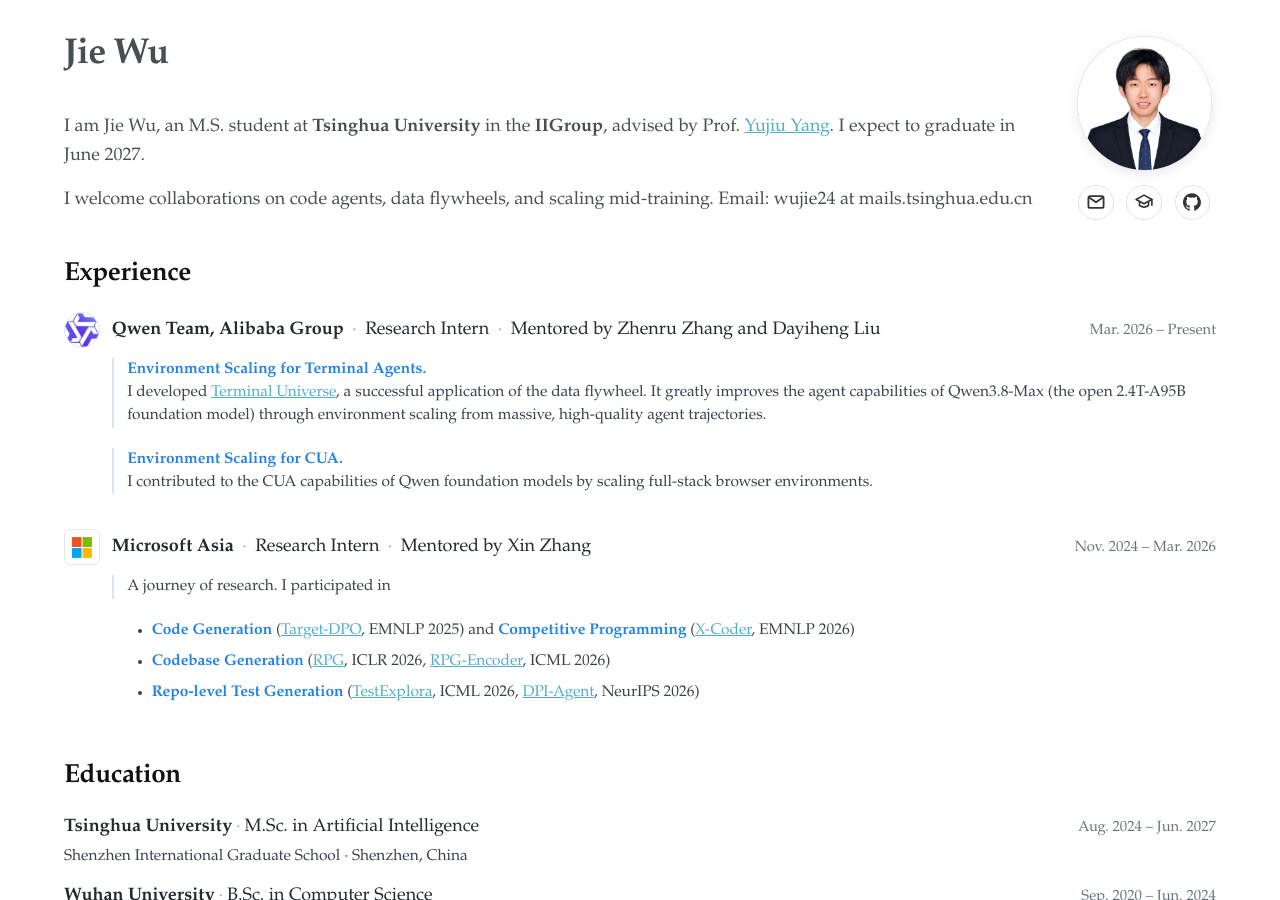
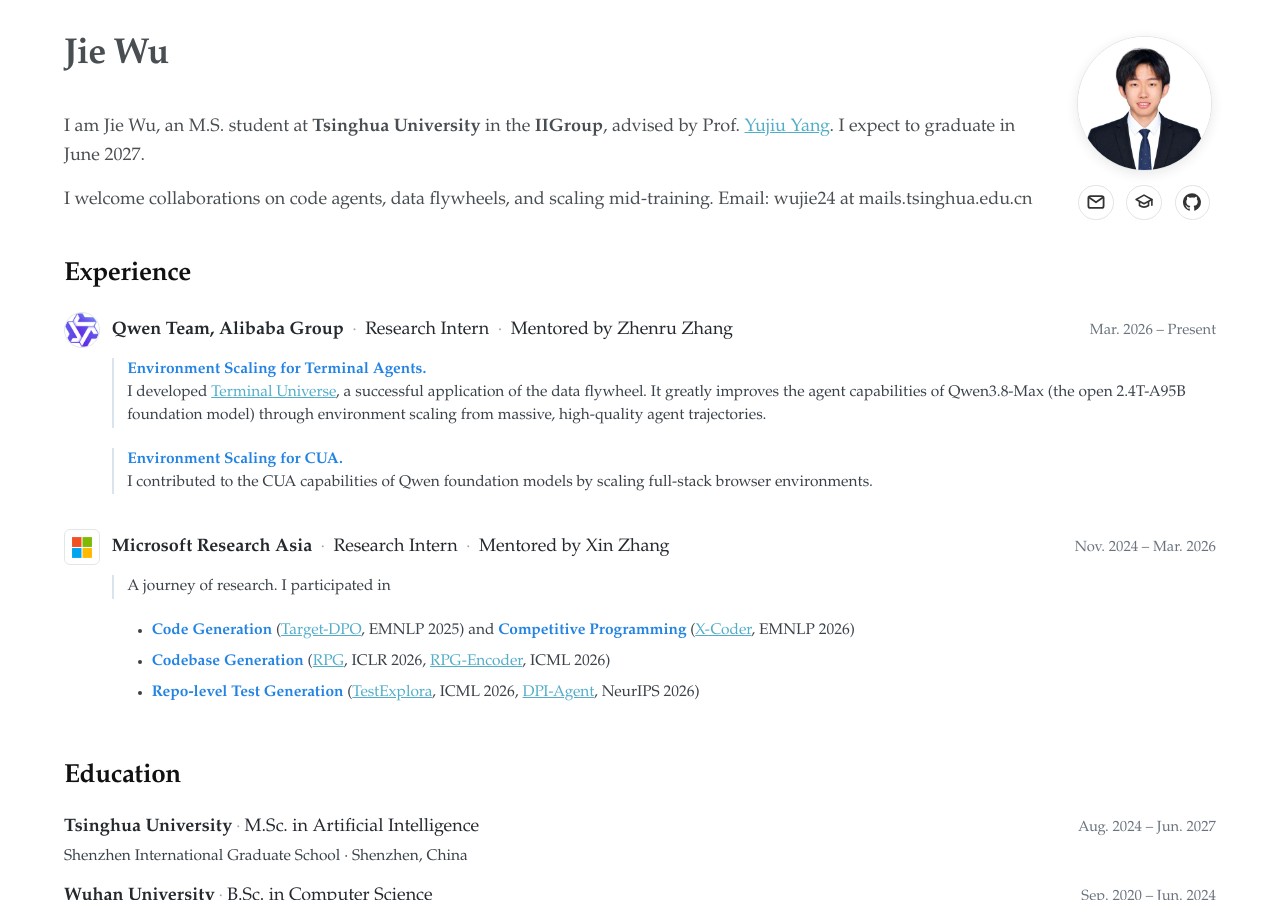
Before and after one commit to JieWu02/JieWu02.github.io, a Jekyll site: the page built from _pages/about.md, in a window 1280 px wide and 900 px high. Built offline with Jekyll 4.4.1, drawn with Linux system fonts in a browser that asks for light colours.

Commit message:
Update affiliation and Qwen mentorship

```diff
--- a/_pages/about.md
+++ b/_pages/about.md
@@ -32,7 +32,7 @@ redirect_from:
       <div class="timeline-item__header">
         <img class="timeline-item__logo timeline-item__logo--qwen" src="/images/brands/qwen-logo.png" alt="Qwen logo">
         <div class="timeline-item__identity">
-          <h3 class="timeline-item__title"><span class="timeline-item__org">Qwen Team, Alibaba Group</span><span class="timeline-item__separator"> · </span><span class="timeline-item__focus">Research Intern</span><span class="timeline-item__separator"> · </span><span class="timeline-item__focus">Mentored by Zhenru Zhang and Dayiheng Liu</span></h3>
+          <h3 class="timeline-item__title"><span class="timeline-item__org">Qwen Team, Alibaba Group</span><span class="timeline-item__separator"> · </span><span class="timeline-item__focus">Research Intern</span><span class="timeline-item__separator"> · </span><span class="timeline-item__focus">Mentored by Zhenru Zhang</span></h3>
           <time class="timeline-item__date">Mar. 2026 – Present</time>
         </div>
       </div>
@@ -46,7 +46,7 @@ redirect_from:
       <div class="timeline-item__header">
         <img class="timeline-item__logo timeline-item__logo--microsoft" src="/images/brands/microsoft-logo.svg" alt="Microsoft logo">
         <div class="timeline-item__identity">
-          <h3 class="timeline-item__title"><span class="timeline-item__org">Microsoft Asia</span><span class="timeline-item__separator"> · </span><span class="timeline-item__focus">Research Intern</span><span class="timeline-item__separator"> · </span><span class="timeline-item__focus">Mentored by Xin Zhang</span></h3>
+          <h3 class="timeline-item__title"><span class="timeline-item__org">Microsoft Research Asia</span><span class="timeline-item__separator"> · </span><span class="timeline-item__focus">Research Intern</span><span class="timeline-item__separator"> · </span><span class="timeline-item__focus">Mentored by Xin Zhang</span></h3>
           <time class="timeline-item__date">Nov. 2024 – Mar. 2026</time>
         </div>
       </div>
```
